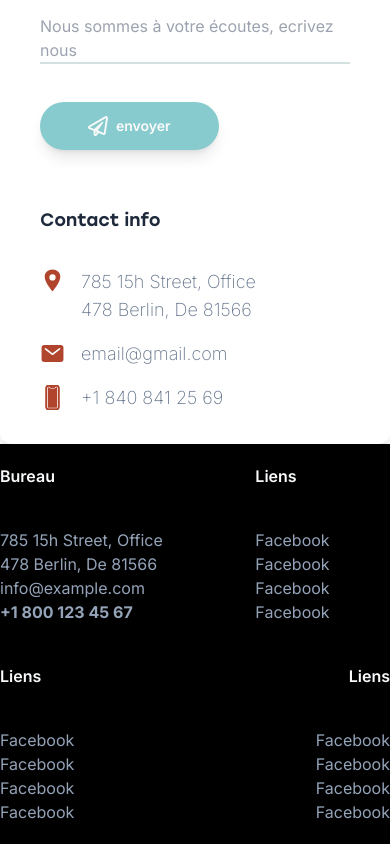
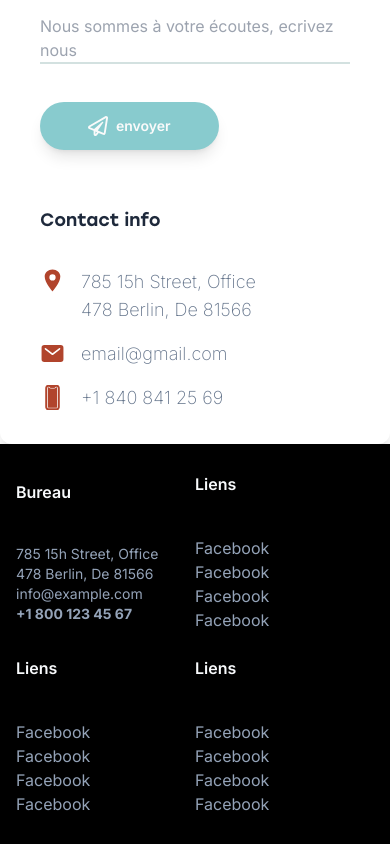
Before and after one commit to netproam/netpro, a Next.js app: page / in a window 390 px wide. Shown: the part 5947-6791 px from the top of the page. Built offline with nearby package versions, Linux system fonts and the light colour scheme.

Commit message:
version plus paufiner

```diff
--- a/src/components/section/FooterSection.tsx
+++ b/src/components/section/FooterSection.tsx
@@ -1,19 +1,19 @@
 "use client"
 const FooterSection = () => {
   return (
-  <footer className="w-screen bg-black h-[400px] text-slate-100
+  <footer className="w-screen bg-black h-[400px] text-slate-100  p-4
   lg:flex lg:justify-between grid grid-cols-2 place-items-center lg:p-20 ">
 <div className="flex flex-col  text-slate-400 gap-10">
 <h4 className="font-semibold text-slate-50">Bureau</h4>
-<div className="flex flex-col justify-between h-full">
+<div className="flex flex-col justify-between h-full text-sm lg:text-lg">
 
-<p>785 15h Street, Office 478
+<p className="w-4/5"> 785 15h Street, Office 478
 Berlin, De 81566</p>
 <p>info@example.com</p>
 <p className="font-bold">+1 800 123 45 67</p>
 </div>
 </div>
-<div className="flex flex-col text-slate-400 gap-10">
+<div className="flex flex-col text-slate-400 gap-10 w-full">
 <p className="text-slate-50 font-semibold"> Liens</p>
 <div className="flex flex-col justify-between h-full">
 <p>Facebook</p>
@@ -36,7 +36,7 @@ Berlin, De 81566</p>
 <p>Facebook</p>
 </div>
 </div>
-<div className="flex flex-col text-slate-400 gap-10 items-end w-full">
+<div className="flex flex-col text-slate-400 gap-10 items-start w-full">
 <p className="text-slate-50 font-semibold"> Liens</p>
 <div className="flex flex-col justify-between h-full">
 <p>Facebook</p>
```
